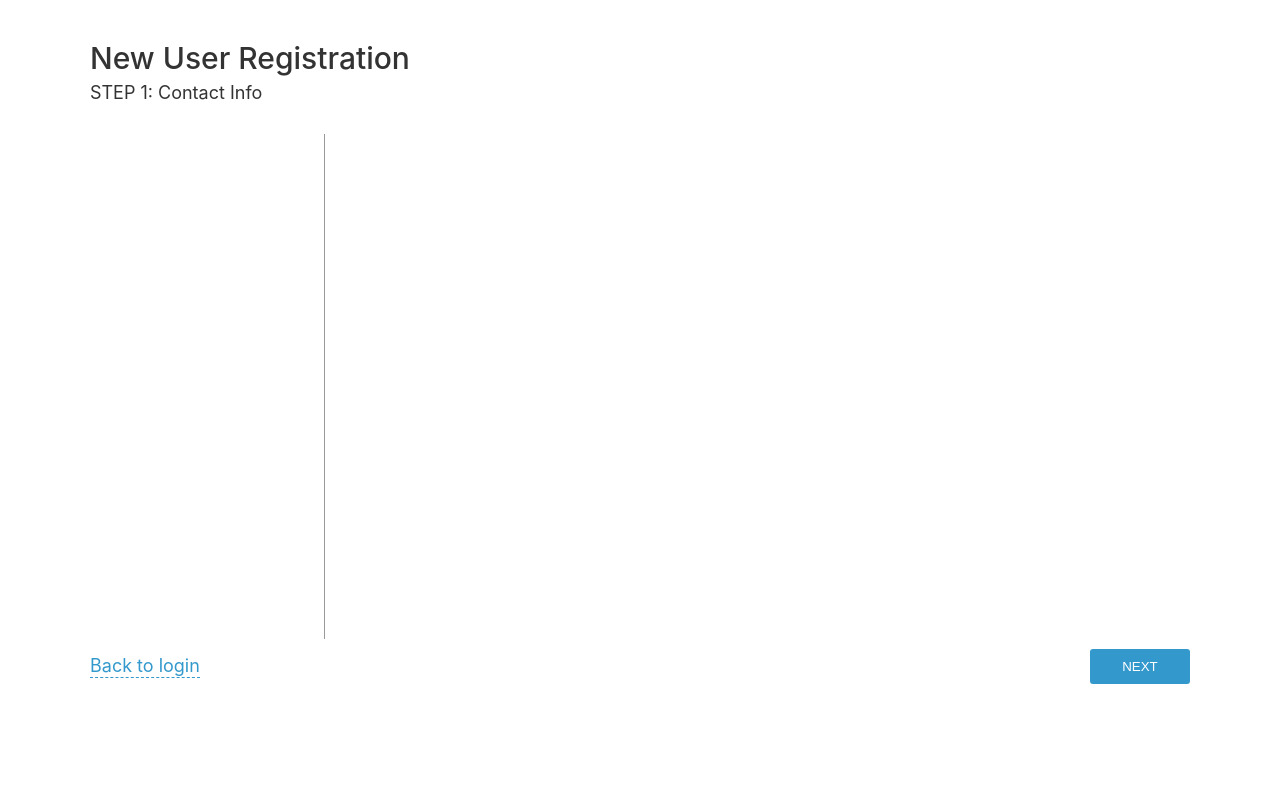
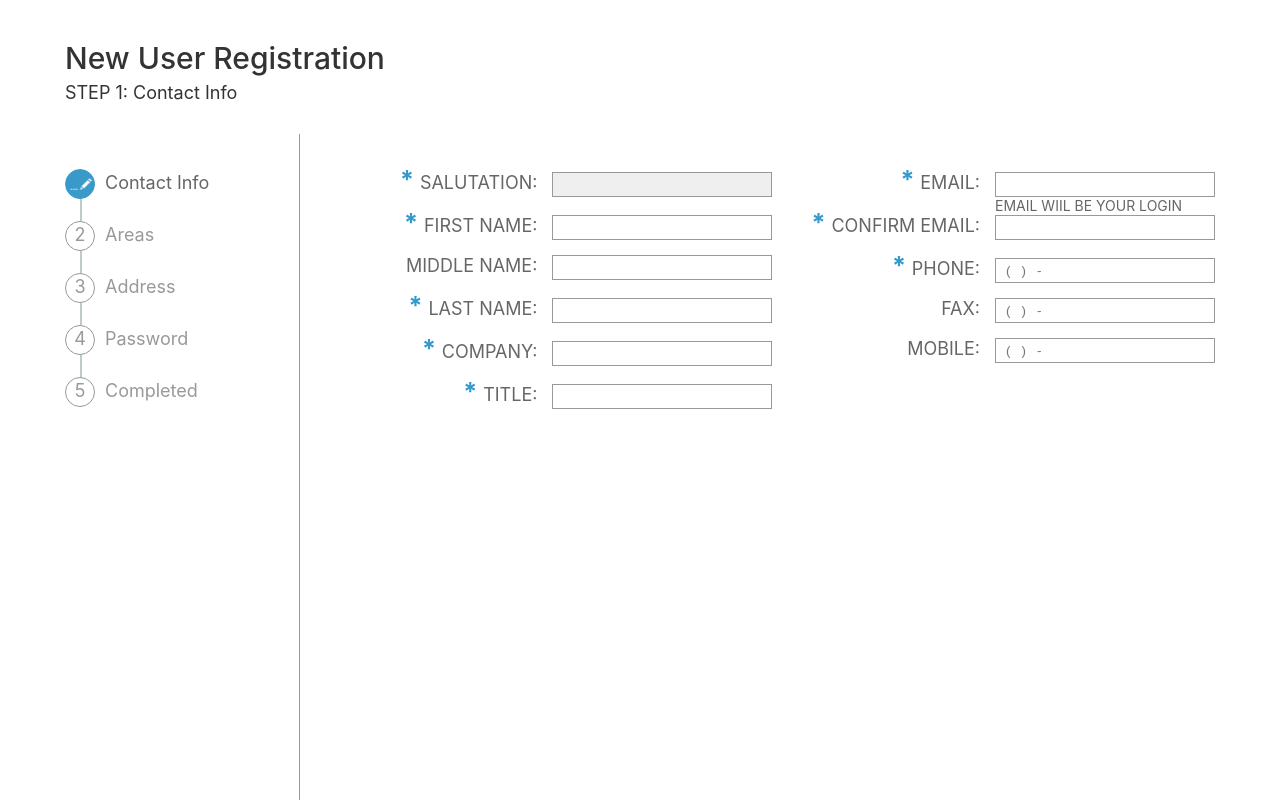
Before and after one commit to Mirum-cor/react-registration-wizard, a React (Create React App) app: page / in a window 1280 px wide. Shown: the top 800 px of the page. Built offline with nearby package versions, Linux system fonts and the light colour scheme.

Commit message:
feat: add sidebar component and first screen of form-filling component

```diff
--- a/src/components/App.css
+++ b/src/components/App.css
@@ -1,5 +1,5 @@
 .App {
-  width: 1100px;
+  width: 1150px;
   margin: 0 auto;
 }
 
--- a/src/components/FormFilling.css
+++ b/src/components/FormFilling.css
@@ -1,3 +1,51 @@
-.required-field-sign {
+.form-filling {
+  width: 915px;
+  padding: 35px 0 0 100px;
+}
+
+.form-filling > div {
+  display: flex;
+  justify-content: space-between;
+}
+
+form {
+  text-align: right;
+}
+
+.field-form {
+  margin-bottom: 15px;
+  position: relative;
+}
+
+.field-form p {
+  text-transform: uppercase;
+  position: absolute;
+  top: 30px;
+  right: 0;
+  width: 220px;
+  text-align: left;
+  font-size: 14px;
+  line-height: 14px;
+}
+
+.required-field-sign::before {
   color: #3399cc;
+  content: "* ";
+  font-size: 25px;
+  font-weight: 700;
 }
+
+label {
+  text-transform: uppercase;
+}
+
+input,
+select {
+  width: 220px;
+  height: 25px;
+  border: 1px solid #999999;
+  outline: none;
+  appearance: none;
+  margin-left: 15px;
+  padding-left: 10px;
+}
--- a/src/components/FormFilling.js
+++ b/src/components/FormFilling.js
@@ -5,7 +5,63 @@ export default class FormFilling extends Component {
   state = {};
   render() {
     return (
-      <div className="form-filling"></div>
+      <div className="form-filling">
+        <div className="first-screen">
+          <form>
+            <div className="field-form">
+              <label htmlFor="salutation" className="required-field-sign">salutation:</label>
+              <select id="salutation">
+                <option></option>
+                <option>1</option>
+                <option>2</option>
+              </select>
+            </div>
+            <div className="field-form">
+              <label htmlFor="first-name" className="required-field-sign">first name:</label>
+              <input id="first-name" type="text"></input>
+            </div>
+            <div className="field-form">
+              <label htmlFor="middle-name">middle name:</label>
+              <input id="middle-name" type="text"></input>
+            </div>
+            <div className="field-form">
+              <label htmlFor="last-name" className="required-field-sign">last name:</label>
+              <input id="last-name" type="text"></input>
+            </div>
+            <div className="field-form">
+              <label htmlFor="company" className="required-field-sign">company:</label>
+              <input id="company" type="text"></input>
+            </div>
+            <div className="field-form">
+              <label htmlFor="title" className="required-field-sign">title:</label>
+              <input id="title" type="text"></input>
+            </div>
+          </form>
+          <form>
+            <div className="field-form">
+              <label htmlFor="email" className="required-field-sign">email:</label>
+              <input id="email" type="email"></input>
+              <p className="note">email wiil be your login</p>
+            </div>
+            <div className="field-form">
+              <label htmlFor="confirm-email" className="required-field-sign">confirm email:</label>
+              <input id="confirm-email" type="email"></input>
+            </div>
+            <div className="field-form">
+              <label htmlFor="phone" className="required-field-sign">phone:</label>
+              <input id="phone" type="tel" placeholder="(   )   -"></input>
+            </div>
+            <div className="field-form">
+              <label htmlFor="fax">fax:</label>
+              <input id="fax" type="tel" placeholder="(   )   -"></input>
+            </div>
+            <div className="field-form">
+              <label htmlFor="mobile">mobile:</label>
+              <input id="mobile" type="tel" placeholder="(   )   -"></input>
+            </div>
+          </form>
+        </div>
+      </div>
     )
   }
 }
--- a/src/components/Sidebar.css
+++ b/src/components/Sidebar.css
@@ -4,6 +4,37 @@
   padding: 35px 0 470px;
 }
 
+.sidebar-wrapper {
+  background: url(../step-connector.png) repeat-y 15px 35px;
+}
+
+ul li {
+  color: #999999;
+  list-style: none;
+}
+
+ul li:not(:last-of-type) {
+  margin-bottom: 22px;
+}
+
+.current-step {
+  color: #666666;
+}
+
 .next-steps {
-  color: #999999;
+  display: inline-block;
+  width: 30px;
+  height: 30px;
+  margin-right: 10px;
+  padding-top: 2px;
+  text-align: center;
+  border: 1px solid #999999;
+  border-radius: 15px;
+  background: #ffffff;
+  transition: all 0.25s linear;
 }
+
+.current-step .next-steps {
+  background: url(../filling-point.png) no-repeat center;
+  border-color: #399aca;
+}
--- a/src/components/Sidebar.js
+++ b/src/components/Sidebar.js
@@ -5,7 +5,32 @@ export default class Sidebar extends Component {
   state = {};
   render() {
     return (
-      <div className="sidebar"></div>
-    )
+      <div className='sidebar'>
+        <div className='sidebar-wrapper'>
+          <ul>
+            <li className='current-step'>
+              <span className='next-steps'>&nbsp;</span>
+              <span className='next-steps-name'>Contact Info</span>
+            </li>
+            <li>
+              <span className='next-steps'>2</span>
+              <span className='next-steps-name'>Areas</span>
+            </li>
+            <li>
+              <span className='next-steps'>3</span>
+              <span className='next-steps-name'>Address</span>
+            </li>
+            <li>
+              <span className='next-steps'>4</span>
+              <span className='next-steps-name'>Password</span>
+            </li>
+            <li>
+              <span className='next-steps'>5</span>
+              <span className='next-steps-name'>Completed</span>
+            </li>
+          </ul>
+        </div>
+      </div>
+    );
   }
 }
```
Also changed, not shown: src/step-connector.png (added).
